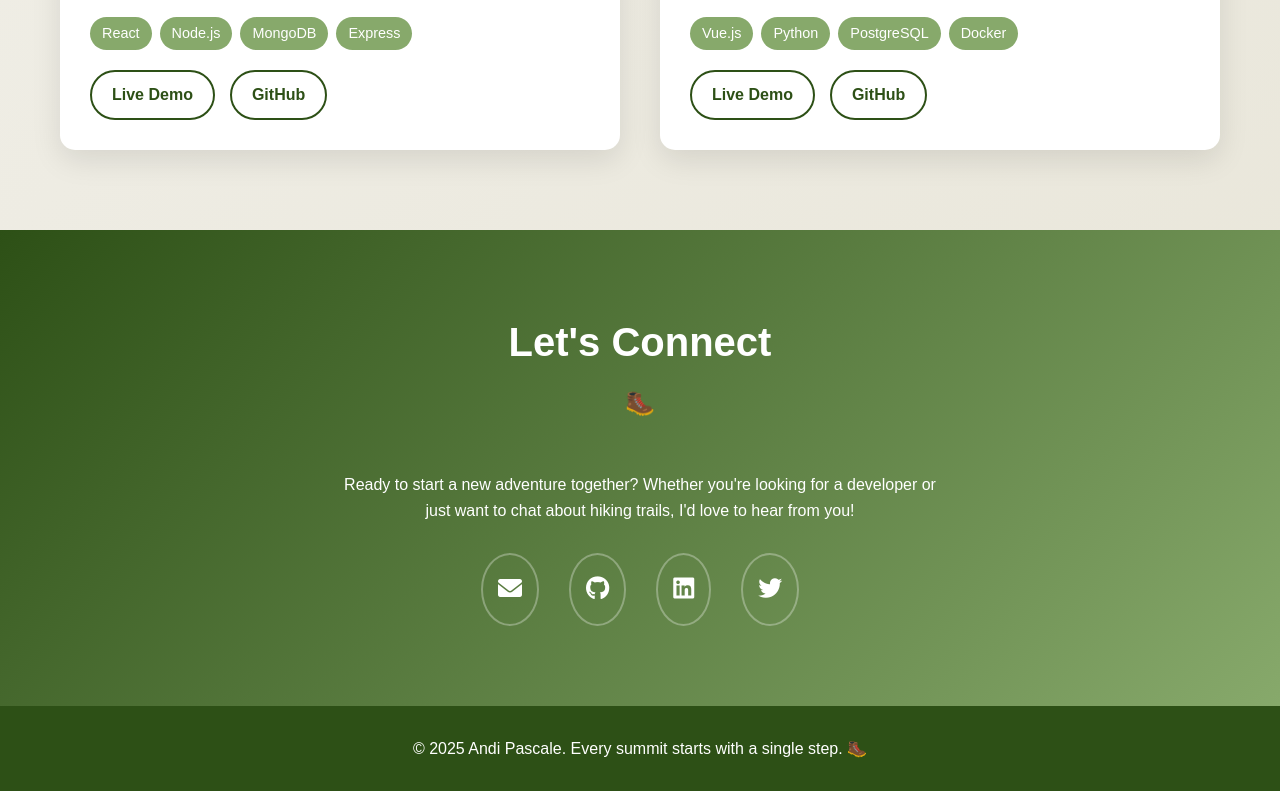
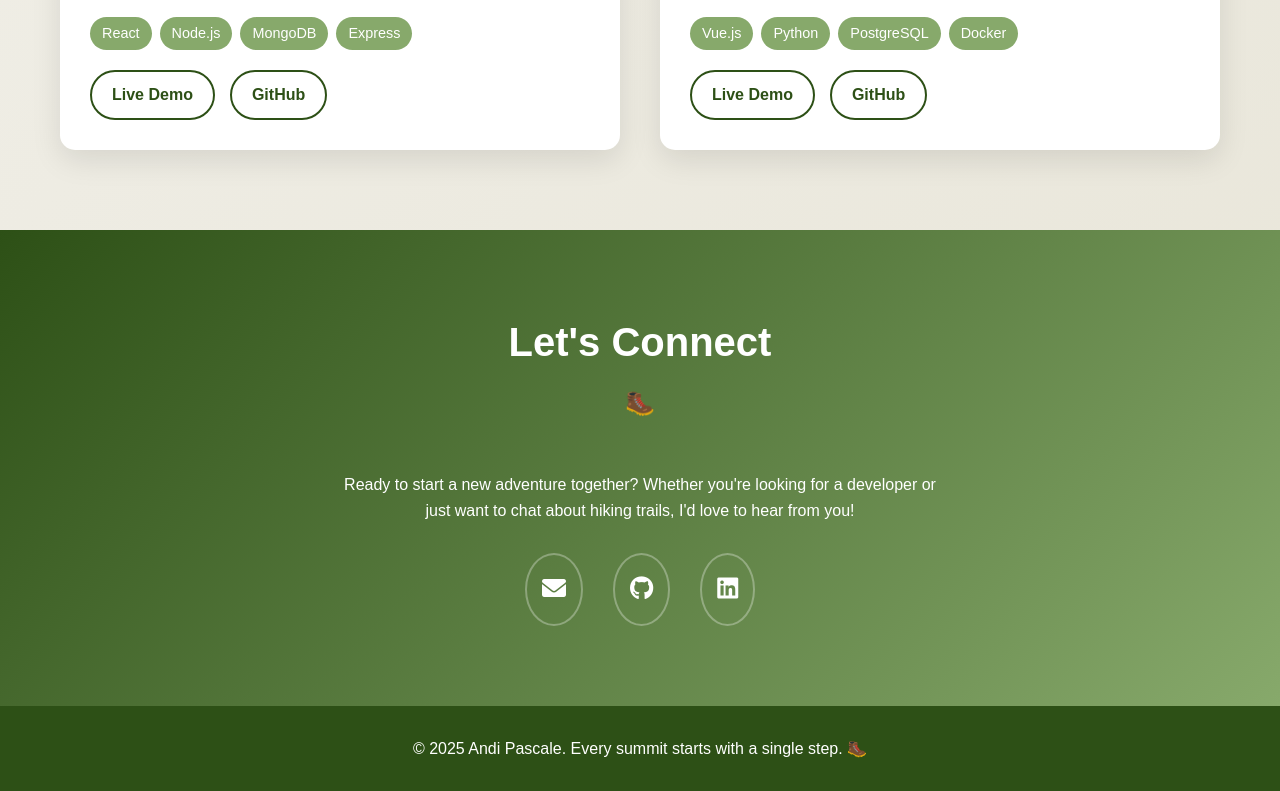
Before and after one commit to Andipascale7/andipascale7.github.io, a plain HTML site: page index.html in a window 1280 px wide. Shown: the part 1581-2372 px from the top of the page. Drawn offline with Linux system fonts and the light colour scheme.

Commit message:
update contact

```diff
--- a/index.html
+++ b/index.html
@@ -399,12 +399,10 @@
                     <a href="https://github.com/Andipascale7" class="contact-link" title="GitHub" target="_blank">
                         <i class="fab fa-github"></i>
                     </a>
-                    <a href="https://linkedin.com/in/your-profile" class="contact-link" title="LinkedIn" target="_blank">
+                    <a href="https://www.linkedin.com/in/andipascale" class="contact-link" title="LinkedIn" target="_blank">
                         <i class="fab fa-linkedin"></i>
                     </a>
-                  <a href="https://twitter.com/your-handle" class="contact-link" title="Twitter" target="_blank">
-                        <i class="fab fa-twitter"></i>
-                    </a>
+
                 </div>
             </div>
         </div>
```
